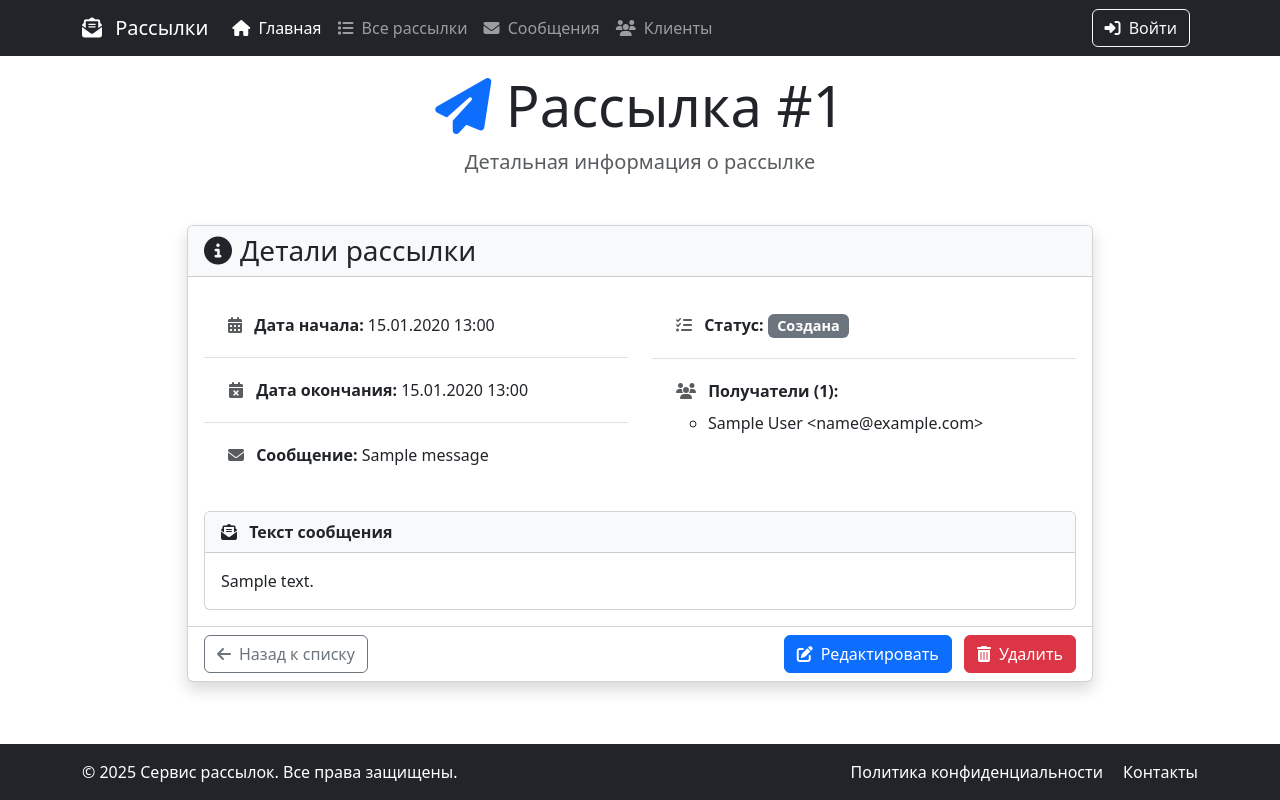
After one commit to Jerikho7/MailingServiceDjango, a Django app: page /mailing/mailing/1/ in a window 1280 px wide. The commit adds this page. Run offline with Django 5.2, Linux system fonts and the light colour scheme; tables that the repository leaves empty hold one stand-in row (values such as "Sample post"); some libraries are stand-ins or nearby versions.

Commit message:
add Mailing

```diff
--- a/mailing/templates/mailing/base.html
+++ b/mailing/templates/mailing/base.html
@@ -6,6 +6,7 @@
     <title>{% block title %}Сервис рассылок{% endblock %}</title>
     <link rel="stylesheet" type="text/css" href="/static/style/bootstrap.min.css">
     <link rel="stylesheet" href="https://cdnjs.cloudflare.com/ajax/libs/font-awesome/6.4.0/css/all.min.css">
+    <link href="https://cdn.jsdelivr.net/npm/select2@4.1.0-rc.0/dist/css/select2.min.css" rel="stylesheet">
     <style>
         body {
             display: flex;
@@ -40,7 +41,7 @@
                         </a>
                     </li>
                     <li class="nav-item">
-                        <a class="nav-link" href="#">
+                        <a class="nav-link" href="{% url 'mailing:mailing_list' %}">
                             <i class="fas fa-list me-1"></i> Все рассылки
                         </a>
                     </li>
--- a/mailing/templates/mailing/home.html
+++ b/mailing/templates/mailing/home.html
@@ -21,7 +21,7 @@
                     <p class="card-text">Всего рассылок</p>
                 </div>
                 <div class="card-footer bg-transparent border-primary">
-                    <a href="#" class="btn btn-outline-primary w-100">
+                    <a href="{% url 'mailing:mailing_list' %}" class="btn btn-outline-primary w-100">
                         <i class="fas fa-list me-2"></i>Просмотреть все
                     </a>
                 </div>
@@ -63,7 +63,7 @@
 
     <!-- Быстрые действия -->
     <div class="text-center mb-5">
-        <a href="#" class="btn btn-primary btn-lg me-3">
+        <a href="{% url 'mailing:mailing_form' %}" class="btn btn-primary btn-lg me-3">
             <i class="fas fa-plus-circle me-2"></i>Создать рассылку
         </a>
         <a href="{% url 'mailing:client_create' %}" class="btn btn-outline-secondary btn-lg">
--- /dev/null
+++ b/mailing/templates/mailing/mailing_detail.html
@@ -0,0 +1,123 @@
+{% extends 'mailing/base.html' %}
+
+{% block content %}
+<div class="container mt-5">
+    <!-- Хэдер -->
+    <header class="text-center mb-5">
+        <h1 class="display-4">
+            <i class="fas fa-paper-plane text-primary"></i> Рассылка #{{ mailing.id }}
+        </h1>
+        <p class="lead text-muted">Детальная информация о рассылке</p>
+    </header>
+
+    <!-- Карточка с детальной информацией о рассылке -->
+    <div class="row justify-content-center">
+        <div class="col-lg-10">
+            <div class="card shadow">
+                <div class="card-header bg-light">
+                    <h3 class="card-title mb-0">
+                        <i class="fas fa-info-circle me-2"></i>Детали рассылки
+                    </h3>
+                </div>
+                <div class="card-body">
+                    <div class="row">
+                        <!-- Основная информация -->
+                        <div class="col-md-6">
+                            <ul class="list-group list-group-flush">
+                                <li class="list-group-item">
+                                    <i class="fas fa-calendar-alt text-muted me-2"></i>
+                                    <strong>Дата начала:</strong>
+                                    {{ mailing.start_mailing|date:"d.m.Y H:i" }}
+                                </li>
+                                <li class="list-group-item">
+                                    <i class="fas fa-calendar-times me-2 text-muted"></i>
+                                    <strong>Дата окончания:</strong>
+                                    {{ mailing.end_mailing|date:"d.m.Y H:i" }}
+                                </li>
+                                <li class="list-group-item">
+                                    <i class="fas fa-envelope me-2 text-muted"></i>
+                                    <strong>Сообщение:</strong>
+                                    {{ mailing.message.subject }}
+                                </li>
+                            </ul>
+                        </div>
+
+                        <!-- Статус и получатели -->
+                        <div class="col-md-6">
+                            <ul class="list-group list-group-flush">
+                                <li class="list-group-item">
+                                    <i class="fas fa-tasks me-2 text-muted"></i>
+                                    <strong>Статус:</strong>
+                                    <span class="badge
+                                        {% if mailing.status == 'created' %}bg-secondary
+                                        {% elif mailing.status == 'running' %}bg-primary
+                                        {% else %}bg-success{% endif %}">
+                                        {{ mailing.get_status_display }}
+                                    </span>
+                                </li>
+                                <li class="list-group-item">
+                                    <i class="fas fa-users me-2 text-muted"></i>
+                                    <strong>Получатели ({{ mailing.clients.count }}):</strong>
+                                    <ul class="mt-2 mb-0">
+                                        {% for client in mailing.clients.all %}
+                                            <li>{{ client.full_name }} &lt;{{ client.email }}&gt;</li>
+                                        {% endfor %}
+                                    </ul>
+                                </li>
+                            </ul>
+                        </div>
+                    </div>
+
+                    <!-- Текст сообщения -->
+                    <div class="mt-4">
+                        <div class="card">
+                            <div class="card-header bg-light">
+                                <i class="fas fa-envelope-open-text me-2"></i>
+                                <strong>Текст сообщения</strong>
+                            </div>
+                            <div class="card-body">
+                                <p class="card-text">{{ mailing.message.text }}</p>
+                            </div>
+                        </div>
+                    </div>
+                </div>
+
+                <!-- Футер с кнопками -->
+                <div class="card-footer bg-transparent">
+                    <div class="d-flex justify-content-between">
+                        <a href="{% url 'mailing:mailing_list' %}" class="btn btn-outline-secondary">
+                            <i class="fas fa-arrow-left me-2"></i>Назад к списку
+                        </a>
+                        <div>
+                            <a href="{% url 'mailing:mailing_update' mailing.pk %}" class="btn btn-primary me-2">
+                                <i class="fas fa-edit me-2"></i>Редактировать
+                            </a>
+                            <a href="{% url 'mailing:mailing_delete' mailing.pk %}" class="btn btn-danger">
+                                <i class="fas fa-trash-alt me-2"></i>Удалить
+                            </a>
+                        </div>
+                    </div>
+                </div>
+            </div>
+        </div>
+    </div>
+</div>
+
+<style>
+    .list-group-item {
+        border-left: none;
+        border-right: none;
+        padding: 1.25rem 1.5rem;
+    }
+    .list-group-item:first-child {
+        border-top: none;
+    }
+    .list-group-item:last-child {
+        border-bottom: none;
+    }
+    .badge {
+        font-size: 0.9em;
+        padding: 0.35em 0.65em;
+    }
+</style>
+{% endblock %}
--- a/mailing/urls.py
+++ b/mailing/urls.py
@@ -1,7 +1,8 @@
 from django.urls import path
 from mailing.apps import MailingConfig
 from mailing.views import MailingHomeView, ClientListView, ClientDetailView, ClientCreateView, ClientUpdateView, \
-    ClientDeleteView, MessageListView, MessageCreateView, MessageDetailView, MessageUpdateView, MessageDeleteView
+    ClientDeleteView, MessageListView, MessageCreateView, MessageDetailView, MessageUpdateView, MessageDeleteView, \
+    MailingListView, MailingDetailView, MailingCreateView, MailingUpdateView, MailingDeleteView
 
 app_name = MailingConfig.name
 
@@ -17,4 +18,9 @@ urlpatterns = [
     path("message/new/", MessageCreateView.as_view(), name="message_form"),
     path("message/<int:pk>/edit/", MessageUpdateView.as_view(), name="message_update"),
     path("message/<int:pk>/delete/", MessageDeleteView.as_view(), name="message_delete"),
+    path("mailing_list/", MailingListView.as_view(), name="mailing_list"),
+    path("mailing/<int:pk>/", MailingDetailView.as_view(), name="mailing_detail"),
+    path("mailing/new/", MailingCreateView.as_view(), name="mailing_form"),
+    path("mailing/<int:pk>/edit/", MailingUpdateView.as_view(), name="mailing_update"),
+    path("mailing/<int:pk>/delete/", MailingDeleteView.as_view(), name="mailing_delete"),
 ]
--- a/mailing/views.py
+++ b/mailing/views.py
@@ -7,7 +7,7 @@ from django.views.generic import (
     UpdateView,
 )
 
-from mailing.forms import ClientForm, MessageForm
+from mailing.forms import ClientForm, MessageForm, MailingForm
 from mailing.models import Mailing, Client, Message
 
 
@@ -20,9 +20,7 @@ class MailingHomeView(ListView):
 
         context = super().get_context_data(**kwargs)
         context["all_mailings_count"] = Mailing.objects.count()
-        context["active_mailings_count"] = Mailing.objects.filter(
-            status="running",
-        ).count()
+        context["active_mailings_count"] = Mailing.objects.filter(status="running",).count()
         context["unique_recipients_count"] = Client.objects.distinct("email").count()
 
         return context
@@ -88,3 +86,43 @@ class MessageDeleteView(DeleteView):
     model = Message
     template_name = "mailing/message_delete.html"
     success_url = reverse_lazy("mailing:message_list")
+
+
+class MailingListView(ListView):
+    model = Mailing
+
+class MailingDetailView(DetailView):
+    model = Mailing
+
+
+class MailingCreateView(CreateView):
+    model = Mailing
+    form_class = MailingForm
+    template_name = "mailing/mailing_form.html"
+    success_url = reverse_lazy("mailing:mailing_list")
+
+
+class MailingUpdateView(UpdateView):
+    model = Mailing
+    form_class = MailingForm
+    template_name = "mailing/mailing_form.html"
+    success_url = reverse_lazy("mailing:mailing_list")
+
+    def form_valid(self, form):
+        response = super().form_valid(form)
+
+        status = form.cleaned_data.get('status')
+        if status:
+            self.object.status = status
+            self.object.save(update_fields=['status'])
+
+        return response
+
+    def get_success_url(self):
+        return reverse("mailing:mailing_detail", args=[self.kwargs.get("pk")])
+
+
+class MailingDeleteView(DeleteView):
+    model = Mailing
+    template_name = "mailing/mailing_delete.html"
+    success_url = reverse_lazy("mailing:mailing_list")
```
Also changed, not shown: mailing/forms.py (+50 -1 lines), mailing/templates/mailing/mailing_delete.html (added, +12 -0 lines), mailing/templates/mailing/mailing_form.html (added, +96 -0 lines), mailing/templates/mailing/mailing_list.html (added, +97 -0 lines).
